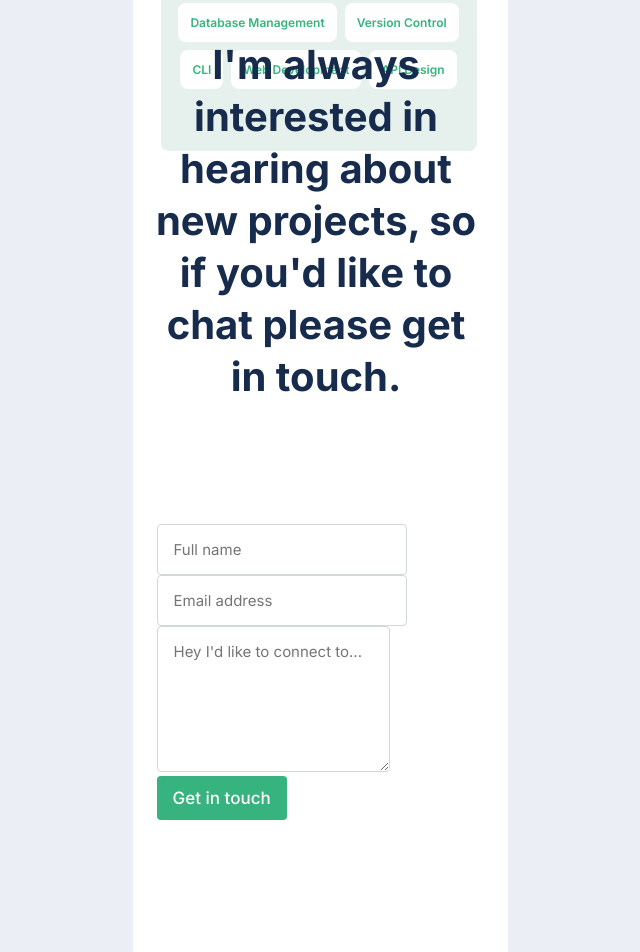
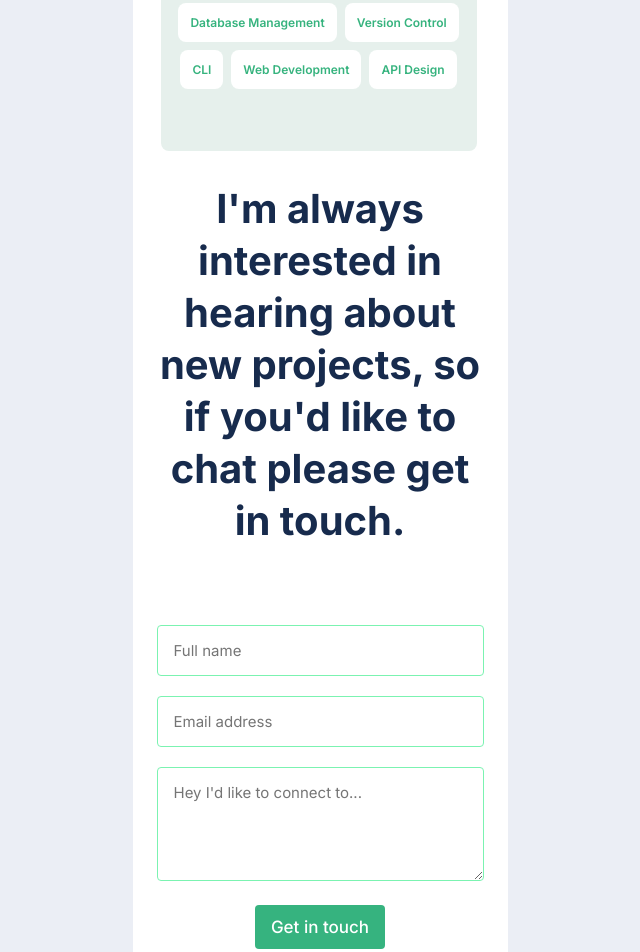
Before and after one commit to Tehmin-Saleem/Portfolio, a plain HTML site: page index.html in a window 1280 px wide. Shown: the part 4302-5254 px from the top of the page, without its empty margins (320-960 px from the left). Drawn offline with Linux system fonts and the light colour scheme; files whose address does not match are found by name.

Commit message:
corrected styles

```diff
--- a/styles.css
+++ b/styles.css
@@ -162,8 +162,13 @@ p {
   width: 351px;
   height: 338px;
   gap: 24px;
-  opacity: 0;
-  background-color: #fff;
+  opacity: 1;
+  background-color: #fdfdfd;
+  display: flex;
+  flex-direction: column;
+  justify-content: center;
+  align-items: center;
+  margin: auto;
 }
 
 .about h2 {
@@ -171,7 +176,6 @@ p {
   font-size: 40px;
   font-weight: 700;
   line-height: 52px;
-  text-align: center;
   color: #172b4d;
 }
 
@@ -180,7 +184,6 @@ p {
   font-size: 20px;
   font-weight: 400;
   line-height: 32px;
-  text-align: center;
   color: #42526e;
 }
 
@@ -193,7 +196,6 @@ p {
   border: none;
   width: 153px;
   height: 48px;
-  gap: 10px;
   border-radius: 4px;
 }
 
@@ -261,13 +263,19 @@ p {
   border-radius: 8px;
 }
 
-form {
-  width: 327px;
-  height: 879px;
-  top: 5374px;
-  padding: 64px 24px 64px 24px;
+.form {
+  width: 100%;
+  max-width: 327px;
+  height: auto;
+  margin: auto;
+  padding: 64px 24px;
   gap: 58px;
   background-color: #fff;
+}
+
+.form-container {
+  text-align: center;
+  margin-top: 80px;
 }
 
 .form h2 {
@@ -275,26 +283,22 @@ form {
   font-size: 40px;
   font-weight: 700;
   line-height: 52px;
-  text-align: center;
   color: #172b4d;
   margin-bottom: 58px;
   background-color: #fff;
 }
 
-.form-container h2 {
-  margin-left: 20px;
-  width: 327px;
-  height: 363px;
-}
-
 input,
 textarea {
   padding: 15px 16px;
-  border: 1px solid #d0d9d4;
+  border: 1px solid #7bf3b1;
   border-radius: 4px;
   font-family: "Inter", sans-serif;
   font-size: 15px;
   color: #6b778c;
+  width: 100%;
+  margin-top: 20px;
+  box-sizing: border-box;
 }
 
 textarea {
@@ -311,6 +315,7 @@ textarea {
   font-weight: 500;
   padding: 12px 16px;
   border: none;
+  margin-top: 20px;
   border-radius: 4px;
 }
 
```
